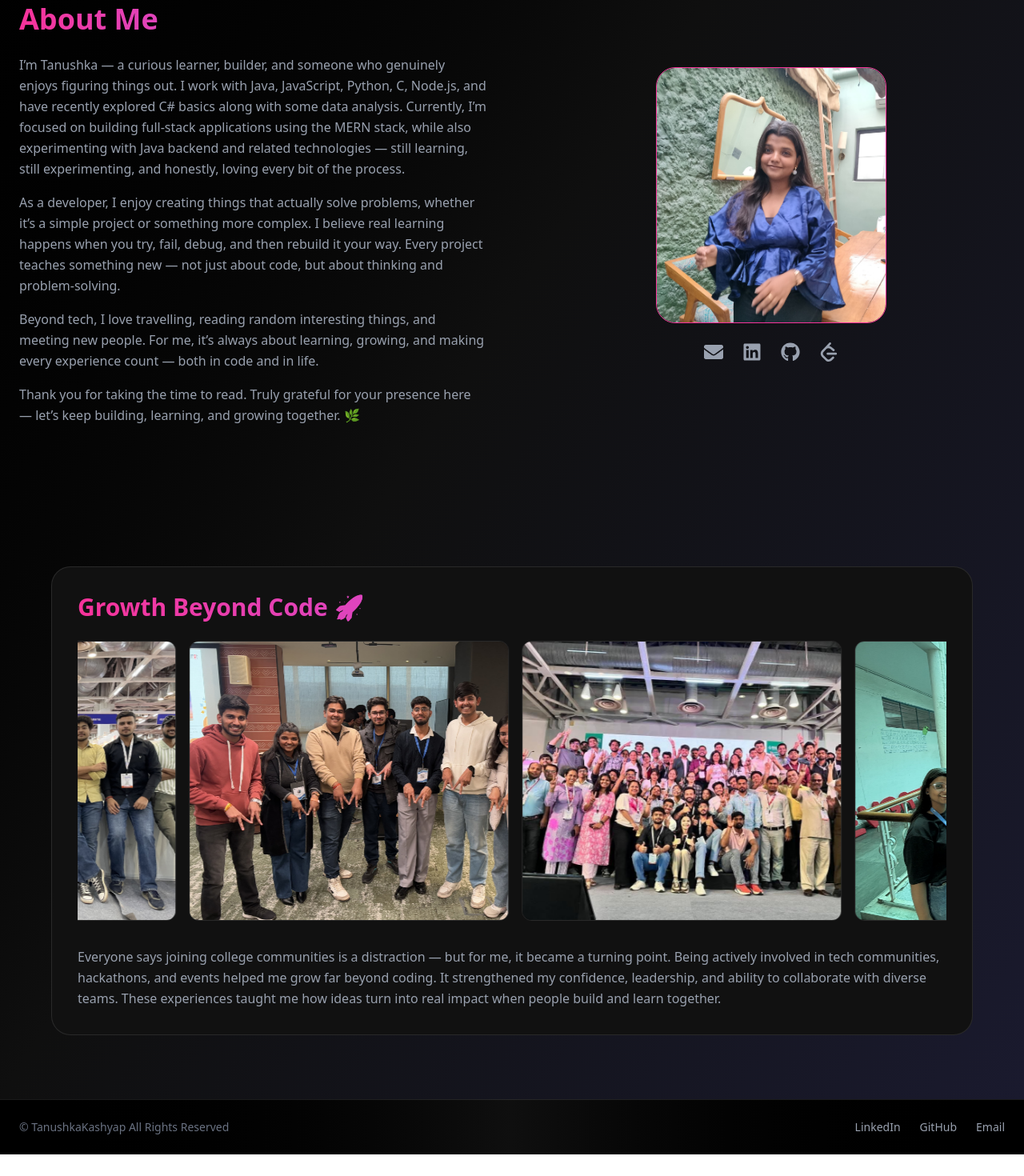
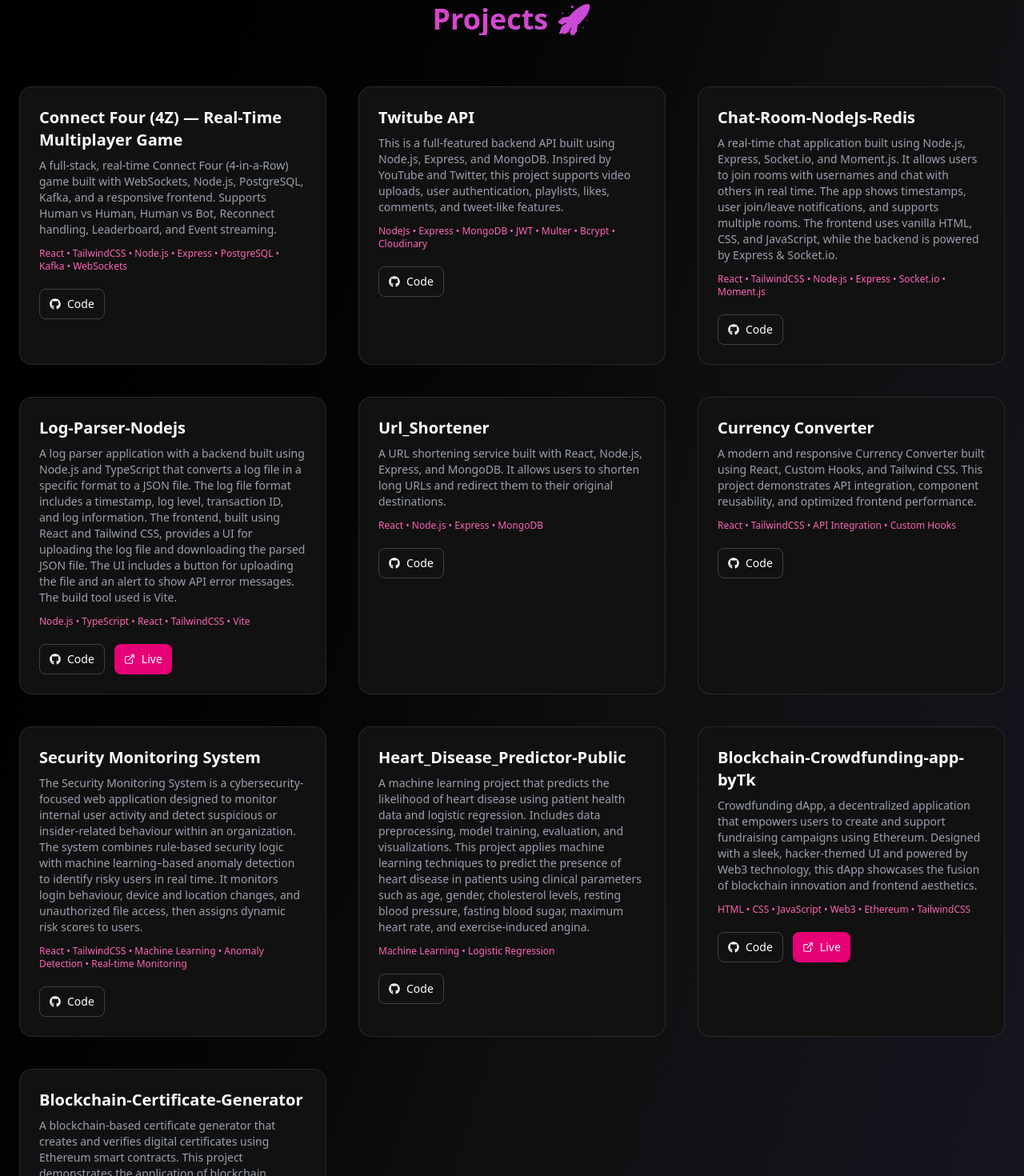
Before and after one commit to Tanukash12/TanuKash-Portfolio, a React (Vite) app: page / in a window 1280 px wide. Shown: the part 620-2090 px from the top of the page at 80% size. Before the commit the page ends 2063 px from the top, so only its background shows below. Built offline with nearby package versions, Linux system fonts and the light colour scheme.

Commit message:
Update Navbar links and add Projects component to Home page

```diff
--- a/src/components/Navbar.jsx
+++ b/src/components/Navbar.jsx
@@ -15,10 +15,11 @@ const Navbar = () => {
 
         {/* Links */}
         <div className="flex gap-8 text-sm font-medium">
-          <a href="#" className="hover:text-pink-400 transition">Home</a>
-          <a href="#" className="hover:text-pink-400 transition">About</a>
-          <a href="#" className="hover:text-pink-400 transition">Projects</a>
-          <a href="#" className="hover:text-pink-400 transition">Contact</a>
+          <a href="/" className="hover:text-pink-400 transition">Home</a>
+          <a href="/projects" className="hover:text-pink-400 transition">Projects</a>
+          <a href="/about" className="hover:text-pink-400 transition">About</a>
+          <a href="/skills" className="hover:text-pink-400 transition">Skills</a>
+          <a href="/contact" className="hover:text-pink-400 transition">Contact</a>
         </div>
 
         {/* Theme toggle */}
--- /dev/null
+++ b/src/components/Projects.jsx
@@ -0,0 +1,165 @@
+import { FaGithub } from "react-icons/fa";
+import { FiExternalLink } from "react-icons/fi";
+
+const Projects = () => {
+
+  const projectData = [
+    {
+      title: "Connect Four (4Z) — Real-Time Multiplayer Game",
+      desc: "A full-stack, real-time Connect Four (4-in-a-Row) game built with WebSockets, Node.js, PostgreSQL, Kafka, and a responsive frontend. Supports Human vs Human, Human vs Bot, Reconnect handling, Leaderboard, and Event streaming.",
+      tech: "React • TailwindCSS • Node.js • Express • PostgreSQL • Kafka • WebSockets",
+      github: "https://github.com/",
+      live: "",
+    },
+    {
+      title: "Twitube API",
+      desc: "This is a full-featured backend API built using Node.js, Express, and MongoDB. Inspired by YouTube and Twitter, this project supports video uploads, user authentication, playlists, likes, comments, and tweet-like features.",
+      tech: "NodeJs • Express • MongoDB • JWT • Multer • Bcrypt • Cloudinary ",
+      image : "",
+      github: "https://github.com/Tanukash12/Twitter-Youtube-Application-complete-Backend-Repo",
+      live: "",
+    },
+    {
+      title: "Chat-Room-NodeJs-Redis",
+      desc: "A real-time chat application built using Node.js, Express, Socket.io, and Moment.js. It allows users to join rooms with usernames and chat with others in real time. The app shows timestamps, user join/leave notifications, and supports multiple rooms. The frontend uses vanilla HTML, CSS, and JavaScript, while the backend is powered by Express & Socket.io.",
+      tech: "React • TailwindCSS • Node.js • Express • Socket.io • Moment.js ",
+      image : "",
+      github: "https://github.com/Tanukash12/Chat-Room-NodeJs-Redis",
+      live: "",
+    },
+    {
+      title: "Log-Parser-Nodejs",
+      desc: "A log parser application with a backend built using Node.js and TypeScript that converts a log file in a specific format to a JSON file. The log file format includes a timestamp, log level, transaction ID, and log information. The frontend, built using React and Tailwind CSS, provides a UI for uploading the log file and downloading the parsed JSON file. The UI includes a button for uploading the file and an alert to show API error messages. The build tool used is Vite.",
+        tech: "Node.js • TypeScript • React • TailwindCSS • Vite",
+        image : "",
+      github: "https://github.com/Tanukash12/Log-Parser-Nodejs",
+      live: "https://log-parser-nodejs-dgqv73ohq-tanushka-kashyaps-projects.vercel.app/",
+    },
+    {
+      title: "Url_Shortener",
+      desc: "A URL shortening service built with React, Node.js, Express, and MongoDB. It allows users to shorten long URLs and redirect them to their original destinations.",
+      tech: "React • Node.js • Express • MongoDB",
+      image : "",
+      github: "https://github.com/Tanukash12/Url_Shortener",
+      live: "",
+    },
+    {
+      title: "Currency Converter ",
+      desc: "A modern and responsive Currency Converter built using React, Custom Hooks, and Tailwind CSS. This project demonstrates API integration, component reusability, and optimized frontend performance.",
+      tech: "React • TailwindCSS • API Integration • Custom Hooks",
+      image : "",
+      github: "https://github.com/Tanukash12/Currency-converter-React",
+      live: "",
+    },
+    {
+      title: "Security Monitoring System",
+      desc: "The Security Monitoring System is a cybersecurity-focused web application designed to monitor internal user activity and detect suspicious or insider-related behaviour within an organization. The system combines rule-based security logic with machine learning–based anomaly detection to identify risky users in real time. It monitors login behaviour, device and location changes, and unauthorized file access, then assigns dynamic risk scores to users.",
+      tech: "React • TailwindCSS  • Machine Learning • Anomaly Detection • Real-time Monitoring ",
+      image : "",
+      github: "https://github.com/Tanukash12/Security-Monitoring-System",
+      live: "",
+    },
+    {
+      title: "Heart_Disease_Predictor-Public",
+      desc: "A machine learning project that predicts the likelihood of heart disease using patient health data and logistic regression. Includes data preprocessing, model training, evaluation, and visualizations. This project applies machine learning techniques to predict the presence of heart disease in patients using clinical parameters such as age, gender, cholesterol levels, resting blood pressure, fasting blood sugar, maximum heart rate, and exercise-induced angina.",
+        tech: "Machine Learning • Logistic Regression",
+        image : "",
+      github: "https://github.com/Tanukash12/Heart_Disease_Predictor-Public",
+      live: "",
+    },
+    {
+      title: "Blockchain-Crowdfunding-app-byTk",
+      desc: " Crowdfunding dApp, a decentralized application that empowers users to create and support fundraising campaigns using Ethereum. Designed with a sleek, hacker-themed UI and powered by Web3 technology, this dApp showcases the fusion of blockchain innovation and frontend aesthetics.",
+        tech: "HTML • CSS • JavaScript • Web3 • Ethereum • TailwindCSS",
+        image : "",
+      github: "https://github.com/Tanukash12/Blockchain-Crowdfunding-app-byTk",
+      live: "https://blockchain-crowdfunding-app-by-tk.vercel.app/",
+    },
+    {
+      title: "Blockchain-Certificate-Generator",
+      desc: "A blockchain-based certificate generator that creates and verifies digital certificates using Ethereum smart contracts. This project demonstrates the application of blockchain technology in creating tamper-proof, verifiable certificates.",
+        tech: "HTML • CSS • JavaScript • Web3 • Ethereum • Solidity",
+        image : "",
+      github: "https://github.com/Tanukash12/Blockchain-Certificate-Generator",
+      live: "https://blockchain-certificate-generator.vercel.app/",
+    },
+
+  ];
+
+   return (
+    <section className="py-24 px-6">
+      <div className="max-w-7xl mx-auto">
+
+        <h2 className="text-4xl font-bold mb-16 text-center bg-gradient-to-r from-pink-500 to-purple-500 bg-clip-text text-transparent">
+          Projects 🚀
+        </h2>
+
+        <div className="grid md:grid-cols-2 lg:grid-cols-3 gap-10">
+
+          {projectData.map((project, index) => (
+            <div
+              key={index}
+              className="bg-[#111] border border-white/10 rounded-2xl p-6 hover:border-pink-500 transition duration-300 hover:scale-[1.03]"
+            >
+
+              {/* show image ONLY if exists */}
+              {project.image && (
+                <div className="mb-5 overflow-hidden rounded-xl">
+                  <img
+                    src={project.image}
+                    className="w-full h-44 object-cover rounded-xl"
+                  />
+                </div>
+              )}
+
+              <h3 className="text-xl font-semibold mb-2">
+                {project.title}
+              </h3>
+
+              <p className="text-gray-400 text-sm mb-3">
+                {project.desc}
+              </p>
+
+              <p className="text-pink-400 text-xs mb-5">
+                {project.tech}
+              </p>
+
+              <div className="flex gap-3 flex-wrap">
+
+                {project.github && (
+                  <a
+                    href={project.github}
+                    target="_blank"
+                    className="flex items-center gap-2 px-3 py-2 text-sm border border-white/20 rounded-lg hover:border-pink-500 transition"
+                  >
+                    <FaGithub /> Code
+                  </a>
+                )}
+
+                {project.live && (
+                  <a
+                    href={project.live}
+                    target="_blank"
+                    className="flex items-center gap-2 px-3 py-2 text-sm bg-pink-600 rounded-lg hover:bg-pink-700 transition"
+                  >
+                    <FiExternalLink /> Live
+                  </a>
+                )}
+
+                {!project.github && !project.live && (
+                  <span className="px-3 py-2 text-xs bg-gray-700 rounded-lg text-gray-300">
+                    Coming Soon
+                  </span>
+                )}
+
+              </div>
+            </div>
+          ))}
+
+        </div>
+      </div>
+    </section>
+  );
+};
+
+export default Projects;
--- a/src/pages/Home.jsx
+++ b/src/pages/Home.jsx
@@ -4,6 +4,8 @@ import Navbar from "../components/Navbar";
 import Hero from "../components/Hero";
 import Community from "../components/Community";
 import About from "../components/About";
+import Projects from "../components/Projects";
+
 
 
 
@@ -22,7 +24,9 @@ const Home = () => {
 
       <Navbar />
       <Hero />
+      <Projects/>
       <About />
+
       <Community />
 
 
```
